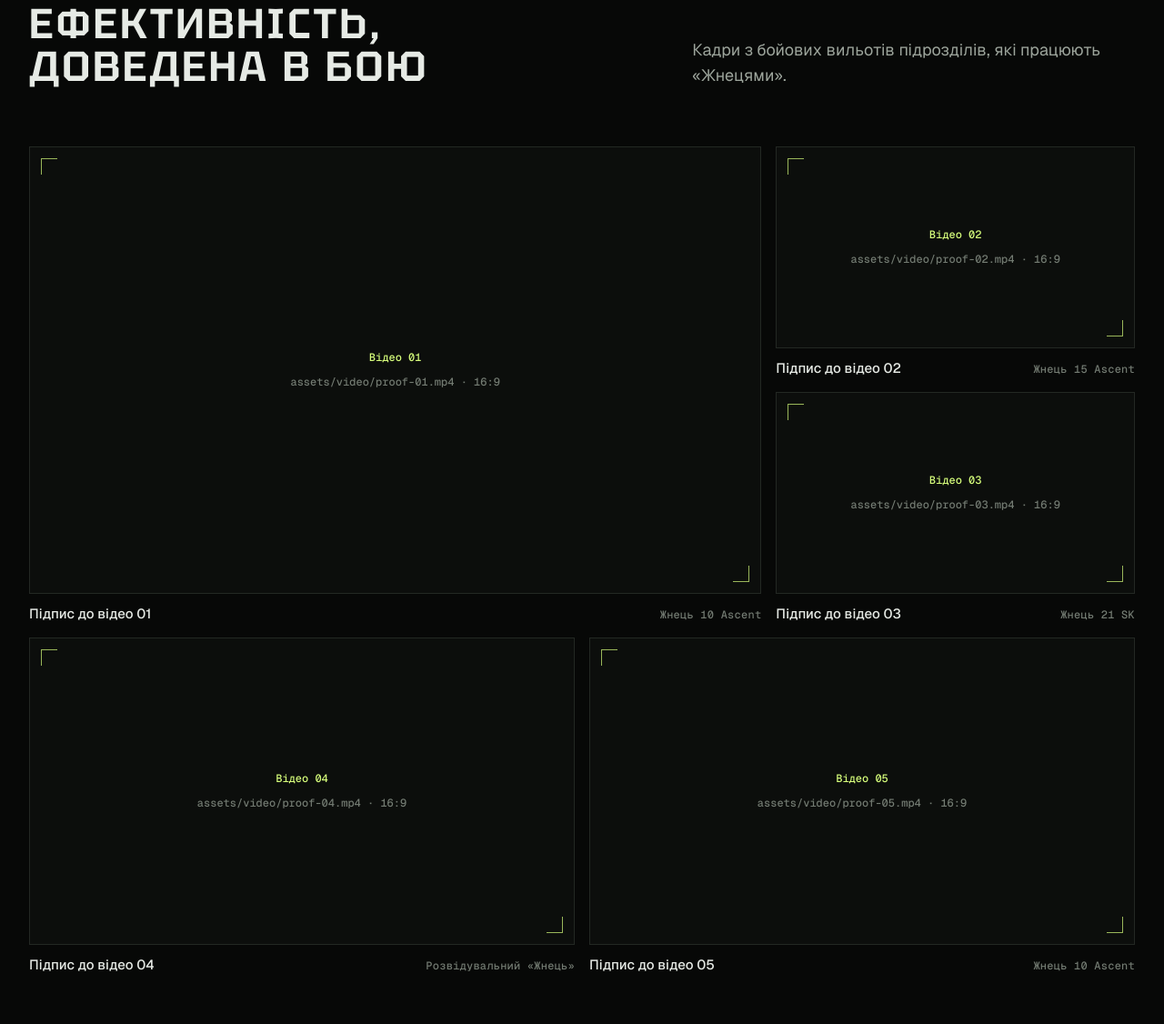
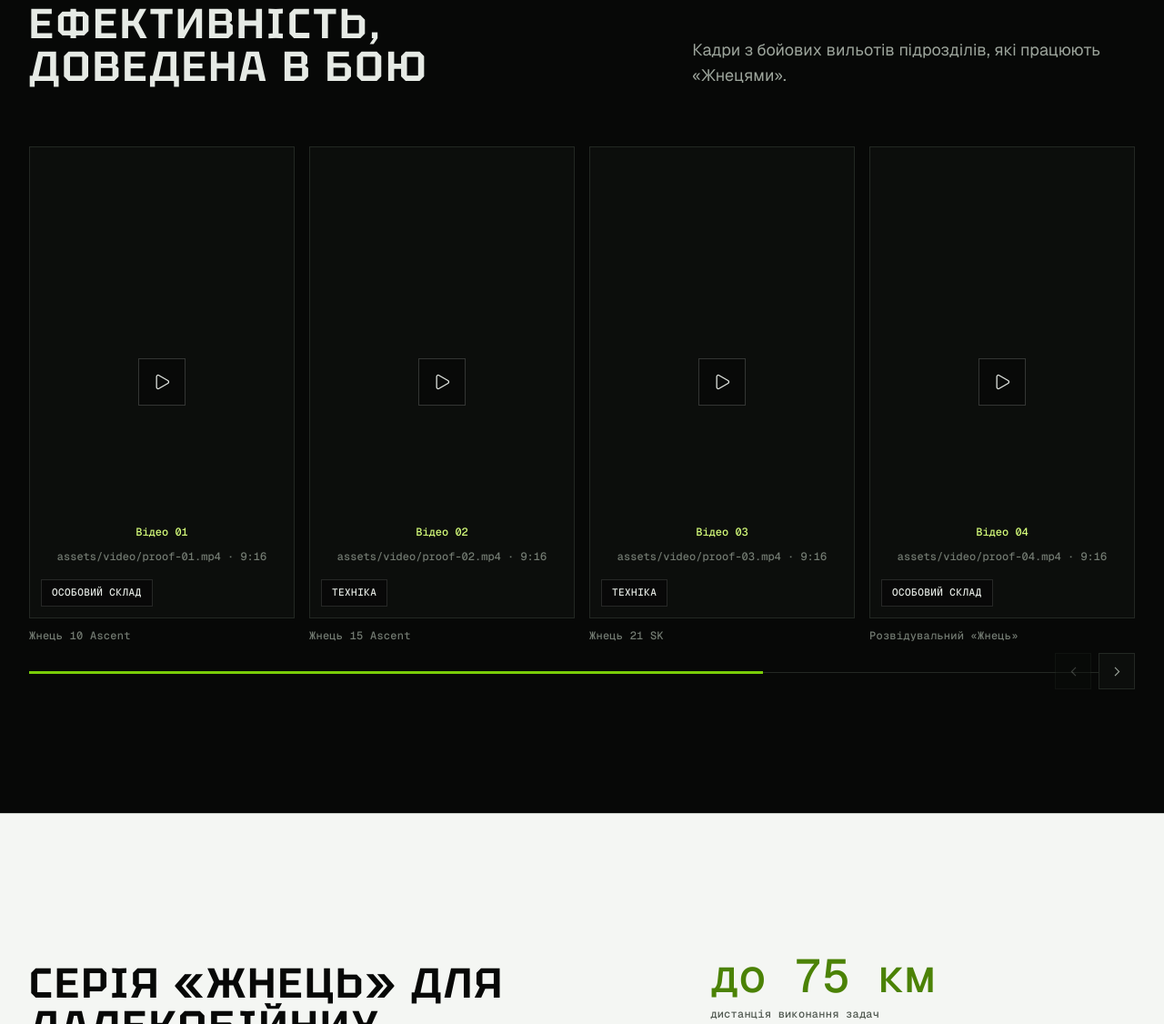
Before and after one commit to shckwrkr/fbt-homepage-prototype, a plain HTML site: page index.html in a window 1280 px wide. Shown: the part 1899-3025 px from the top of the page at 91% size. Drawn offline with nearby package versions, Linux system fonts and the light colour scheme.

Commit message:
Блок доказів: карусель вертикальних відео 9:16
- горизонтальна карусель замість бенто-сітки, 4/3/1 картки за шириною
- плашка категорії на кадрі, кнопка відтворення, прогрес і стрілки
- відео без звуку, нічого не грає автоматично, файли вантажаться лише після кліку
- прибрано мертві стилі й скрипт старої сітки

Co-Authored-By: Claude Opus 5.5 <noreply@anthropic.com>

```diff
--- a/index.html
+++ b/index.html
@@ -394,24 +394,6 @@ svg.lucide{width:18px;height:18px;stroke-width:1.5;flex:none}
 }
 
 /* Proof — combat footage */
-.proof-grid{display:grid;grid-template-columns:repeat(12,minmax(0,1fr));gap:16px}
-.proof-card{margin:0;display:flex;flex-direction:column;gap:12px}
-.proof-card.a{grid-column:span 8;grid-row:span 2}
-.proof-card.b,.proof-card.c{grid-column:span 4}
-.proof-card.d,.proof-card.e{grid-column:span 6}
-.proof-media{position:relative;aspect-ratio:16/9;overflow:hidden;border:1px solid var(--border-subtle);background:var(--surface-1)}
-.proof-card.a .proof-media{aspect-ratio:auto;flex:1;min-height:0}
-.proof-media video{position:absolute;inset:0;width:100%;height:100%;object-fit:cover;opacity:0;transition:opacity .4s}
-.proof-card.ready video{opacity:1}
-.proof-ph{position:absolute;inset:0;display:grid;place-items:center;align-content:center;gap:10px;text-align:center;font:500 12px/1.4 var(--font-mono);color:var(--text-muted)}
-.proof-ph b{font-weight:500;color:var(--phosphor)}
-.proof-card.ready .proof-ph{display:none}
-.proof-media::before,.proof-media::after{content:"";position:absolute;width:18px;height:18px;z-index:2;pointer-events:none;border:1px solid var(--phosphor);opacity:.7}
-.proof-media::before{left:12px;top:12px;border-right:0;border-bottom:0}
-.proof-media::after{right:12px;bottom:12px;border-left:0;border-top:0}
-.proof-card figcaption{display:flex;justify-content:space-between;gap:16px;align-items:baseline}
-.proof-card figcaption .t{font:500 15px/1.35 var(--font-body);color:var(--text-primary)}
-@media (max-width:860px){.proof-card.a,.proof-card.b,.proof-card.c,.proof-card.d,.proof-card.e{grid-column:1/-1;grid-row:auto}.proof-card.a .proof-media{aspect-ratio:16/9;flex:none}}
 </style>
 <style>
 .support-sec .stages{list-style:none;margin:0;padding:0;display:grid;grid-template-columns:repeat(3,minmax(0,1fr));border-top:1px solid var(--border-strong)}
@@ -572,6 +554,45 @@ svg.lucide{width:18px;height:18px;stroke-width:1.5;flex:none}
 .soc svg{width:19px;height:19px;fill:none;stroke:currentColor;stroke-width:1.6;stroke-linejoin:round}
 .soc svg path{fill:currentColor;stroke:none}
 </style>
+<style id="pv-css">
+.pv{position:relative}
+.pv-track{display:flex;gap:16px;overflow-x:auto;scroll-snap-type:x mandatory;scroll-behavior:smooth;scrollbar-width:none;padding-bottom:4px}
+.pv-track::-webkit-scrollbar{display:none}
+.pv-card{margin:0;scroll-snap-align:start;display:flex;flex-direction:column;gap:12px;flex:0 0 calc((100% - 48px)/4)}
+.pv-media{position:relative;aspect-ratio:9/16;overflow:hidden;border:1px solid var(--border-subtle);background:var(--surface-1)}
+.pv-media video{position:absolute;inset:0;width:100%;height:100%;object-fit:cover;opacity:0;transition:opacity .4s}
+.pv-card.ready video{opacity:1}
+.pv-ph{position:absolute;inset:0;display:grid;place-items:center;align-content:center;gap:10px;text-align:center;
+  font:500 12px/1.4 var(--font-mono);color:var(--text-muted);padding:0 16px 58px;align-content:end}
+.pv-ph b{font-weight:500;color:var(--phosphor)}
+.pv-card.ready .pv-ph{display:none}
+.pv-play{position:absolute;z-index:2;display:grid;place-items:center;border:1px solid rgba(230,234,229,.2);
+  background:rgba(7,8,7,.6);backdrop-filter:blur(6px);-webkit-backdrop-filter:blur(6px);color:var(--text-primary);cursor:pointer;
+  transition:background-color var(--dur-fast) var(--ease),color var(--dur-fast) var(--ease),border-color var(--dur-fast) var(--ease)}
+.pv-play{left:50%;top:50%;transform:translate(-50%,-50%);width:52px;height:52px}
+.pv-play:hover{background:var(--green-500);border-color:var(--green-500);color:var(--carbon-950)}
+.pv-play svg{width:20px;height:20px}
+.pv-card.playing .pv-play{opacity:0;pointer-events:none}
+.pv-media:hover .pv-play,.pv-card.playing .pv-media:hover .pv-play{opacity:1;pointer-events:auto}
+.pv-tag{position:absolute;left:12px;bottom:12px;z-index:2;max-width:calc(100% - 24px);padding:7px 11px;
+  background:rgba(7,8,7,.72);backdrop-filter:blur(6px);-webkit-backdrop-filter:blur(6px);border:1px solid rgba(230,234,229,.14);
+  font:500 11px/1.25 var(--font-mono);letter-spacing:.04em;text-transform:uppercase;color:var(--text-primary)}
+.pv-card figcaption{color:var(--text-muted)}
+.pv-bar{margin-top:28px;height:1px;background:var(--border-subtle);position:relative}
+.pv-progress{position:absolute;left:0;top:-1px;height:3px;background:var(--green-500);width:25%;
+  transition:width .2s var(--ease),left .2s var(--ease)}
+.pv-nav{position:absolute;right:0;bottom:-18px;display:flex;gap:8px}
+.pv-arrow{display:grid;place-items:center;width:40px;height:40px;border:1px solid var(--border-subtle);
+  background:var(--surface-1);color:var(--text-secondary);cursor:pointer;
+  transition:background-color var(--dur-fast) var(--ease),color var(--dur-fast) var(--ease),border-color var(--dur-fast) var(--ease)}
+.pv-arrow:hover:not(:disabled){background:var(--green-500);border-color:var(--green-500);color:var(--carbon-950)}
+.pv-arrow:disabled{opacity:.35;cursor:default}
+.pv-arrow svg{width:17px;height:17px}
+@media (max-width:1100px){.pv-card{flex-basis:calc((100% - 32px)/3)}}
+@media (max-width:860px){.pv-card{flex-basis:calc((100% - 16px)/2)}.pv-nav{display:none}}
+@media (max-width:560px){.pv-card{flex-basis:78%}}
+@media (prefers-reduced-motion:reduce){.pv-track{scroll-behavior:auto}}
+</style>
 </head>
 <body>
 
@@ -652,52 +673,80 @@ svg.lucide{width:18px;height:18px;stroke-width:1.5;flex:none}
         <h2 class="display" id="proof-title">Ефективність, доведена в бою</h2>
         <p class="lead">Кадри з бойових вильотів підрозділів, які працюють «Жнецями».</p>
       </div>
-      <div class="proof-grid" data-reveal>
-        <figure class="proof-card a">
-          <div class="proof-media">
-            <video muted loop playsinline preload="none" loading="lazy" width="1280" height="720" aria-label="Бойове застосування: Жнець 10 Ascent">
-              <source src="assets/video/proof-01.mp4" type="video/mp4">
+            <div class="pv" data-reveal>
+        <div class="pv-track" role="list">
+        <figure class="pv-card">
+          <div class="pv-media">
+            <video muted loop playsinline preload="none" width="720" height="1280" aria-label="Бойове застосування: Жнець 10 Ascent">
+              <source data-src="assets/video/proof-01.mp4" type="video/mp4">
             </video>
-            <div class="proof-ph"><b>Відео 01</b><span>assets/video/proof-01.mp4 · 16:9</span></div>
+            <div class="pv-ph"><b>Відео 01</b><span>assets/video/proof-01.mp4 · 9:16</span></div>
+            <button class="pv-play" type="button" aria-label="Відтворити"><i data-lucide="play"></i></button>
+            <span class="pv-tag">Особовий склад</span>
           </div>
-          <figcaption><span class="t">Підпис до відео 01</span><span class="label">Жнець 10 Ascent</span></figcaption>
+          <figcaption class="label">Жнець 10 Ascent</figcaption>
         </figure>
-        <figure class="proof-card b">
-          <div class="proof-media">
-            <video muted loop playsinline preload="none" loading="lazy" width="1280" height="720" aria-label="Бойове застосування: Жнець 15 Ascent">
-              <source src="assets/video/proof-02.mp4" type="video/mp4">
+        <figure class="pv-card">
+          <div class="pv-media">
+            <video muted loop playsinline preload="none" width="720" height="1280" aria-label="Бойове застосування: Жнець 15 Ascent">
+              <source data-src="assets/video/proof-02.mp4" type="video/mp4">
             </video>
-            <div class="proof-ph"><b>Відео 02</b><span>assets/video/proof-02.mp4 · 16:9</span></div>
+            <div class="pv-ph"><b>Відео 02</b><span>assets/video/proof-02.mp4 · 9:16</span></div>
+            <button class="pv-play" type="button" aria-label="Відтворити"><i data-lucide="play"></i></button>
+            <span class="pv-tag">Техніка</span>
           </div>
-          <figcaption><span class="t">Підпис до відео 02</span><span class="label">Жнець 15 Ascent</span></figcaption>
+          <figcaption class="label">Жнець 15 Ascent</figcaption>
         </figure>
-        <figure class="proof-card c">
-          <div class="proof-media">
-            <video muted loop playsinline preload="none" loading="lazy" width="1280" height="720" aria-label="Бойове застосування: Жнець 21 SK">
-              <source src="assets/video/proof-03.mp4" type="video/mp4">
+        <figure class="pv-card">
+          <div class="pv-media">
+            <video muted loop playsinline preload="none" width="720" height="1280" aria-label="Бойове застосування: Жнець 21 SK">
+              <source data-src="assets/video/proof-03.mp4" type="video/mp4">
             </video>
-            <div class="proof-ph"><b>Відео 03</b><span>assets/video/proof-03.mp4 · 16:9</span></div>
+            <div class="pv-ph"><b>Відео 03</b><span>assets/video/proof-03.mp4 · 9:16</span></div>
+            <button class="pv-play" type="button" aria-label="Відтворити"><i data-lucide="play"></i></button>
+            <span class="pv-tag">Техніка</span>
           </div>
-          <figcaption><span class="t">Підпис до відео 03</span><span class="label">Жнець 21 SK</span></figcaption>
+          <figcaption class="label">Жнець 21 SK</figcaption>
         </figure>
-        <figure class="proof-card d">
-          <div class="proof-media">
-            <video muted loop playsinline preload="none" loading="lazy" width="1280" height="720" aria-label="Бойове застосування: Розвідувальний «Жнець»">
-              <source src="assets/video/proof-04.mp4" type="video/mp4">
+        <figure class="pv-card">
+          <div class="pv-media">
+            <video muted loop playsinline preload="none" width="720" height="1280" aria-label="Бойове застосування: Розвідувальний «Жнець»">
+              <source data-src="assets/video/proof-04.mp4" type="video/mp4">
             </video>
-            <div class="proof-ph"><b>Відео 04</b><span>assets/video/proof-04.mp4 · 16:9</span></div>
+            <div class="pv-ph"><b>Відео 04</b><span>assets/video/proof-04.mp4 · 9:16</span></div>
+            <button class="pv-play" type="button" aria-label="Відтворити"><i data-lucide="play"></i></button>
+            <span class="pv-tag">Особовий склад</span>
           </div>
-          <figcaption><span class="t">Підпис до відео 04</span><span class="label">Розвідувальний «Жнець»</span></figcaption>
+          <figcaption class="label">Розвідувальний «Жнець»</figcaption>
         </figure>
-        <figure class="proof-card e">
-          <div class="proof-media">
-            <video muted loop playsinline preload="none" loading="lazy" width="1280" height="720" aria-label="Бойове застосування: Жнець 10 Ascent">
-              <source src="assets/video/proof-05.mp4" type="video/mp4">
+        <figure class="pv-card">
+          <div class="pv-media">
+            <video muted loop playsinline preload="none" width="720" height="1280" aria-label="Бойове застосування: Жнець 10 Ascent">
+              <source data-src="assets/video/proof-05.mp4" type="video/mp4">
             </video>
-            <div class="proof-ph"><b>Відео 05</b><span>assets/video/proof-05.mp4 · 16:9</span></div>
+            <div class="pv-ph"><b>Відео 05</b><span>assets/video/proof-05.mp4 · 9:16</span></div>
+            <button class="pv-play" type="button" aria-label="Відтворити"><i data-lucide="play"></i></button>
+            <span class="pv-tag">Техніка</span>
           </div>
-          <figcaption><span class="t">Підпис до відео 05</span><span class="label">Жнець 10 Ascent</span></figcaption>
+          <figcaption class="label">Жнець 10 Ascent</figcaption>
         </figure>
+        <figure class="pv-card">
+          <div class="pv-media">
+            <video muted loop playsinline preload="none" width="720" height="1280" aria-label="Бойове застосування: Жнець 15 Ascent">
+              <source data-src="assets/video/proof-06.mp4" type="video/mp4">
+            </video>
+            <div class="pv-ph"><b>Відео 06</b><span>assets/video/proof-06.mp4 · 9:16</span></div>
+            <button class="pv-play" type="button" aria-label="Відтворити"><i data-lucide="play"></i></button>
+            <span class="pv-tag">Особовий склад</span>
+          </div>
+          <figcaption class="label">Жнець 15 Ascent</figcaption>
+        </figure>
+        </div>
+        <div class="pv-bar"><span class="pv-progress"></span></div>
+        <div class="pv-nav">
+          <button class="pv-arrow" type="button" data-dir="-1" aria-label="Попередні відео"><i data-lucide="chevron-left"></i></button>
+          <button class="pv-arrow" type="button" data-dir="1" aria-label="Наступні відео"><i data-lucide="chevron-right"></i></button>
+        </div>
       </div>
     </div>
   </section>
@@ -901,16 +950,6 @@ svg.lucide{width:18px;height:18px;stroke-width:1.5;flex:none}
     el.addEventListener('focus',function(){openItem(el)});
   });
 
-  /* Proof videos: play only while on screen; placeholder until a file loads */
-  [].slice.call(document.querySelectorAll('.proof-card video')).forEach(function(v){
-    var card=v.closest('.proof-card');
-    v.addEventListener('loadeddata',function(){card.classList.add('ready')});
-    if(matchMedia('(prefers-reduced-motion: reduce)').matches){v.controls=true;v.preload='metadata';return}
-    if(!('IntersectionObserver' in window)){v.preload='auto';v.play().catch(function(){});return}
-    new IntersectionObserver(function(es){es.forEach(function(e){
-      if(e.isIntersecting){if(v.preload==='none'){v.preload='auto';v.load()}v.play().catch(function(){})}else v.pause();
-    })},{threshold:.35}).observe(v);
-  });
 
   /* Lead form — prototype only, nothing is sent */
   var lf=document.getElementById('lead-form');
@@ -947,5 +986,42 @@ svg.lucide{width:18px;height:18px;stroke-width:1.5;flex:none}
 
 })();
 </script>
+<script id="pv-js">
+(function(){
+  var pv=document.querySelector('.pv'); if(!pv) return;
+  var track=pv.querySelector('.pv-track'), prog=pv.querySelector('.pv-progress'),
+      arrows=pv.querySelectorAll('.pv-arrow'), cards=[].slice.call(pv.querySelectorAll('.pv-card'));
+
+  function step(){ var c=cards[0]; return c?c.getBoundingClientRect().width+16:300; }
+  function sync(){
+    var max=track.scrollWidth-track.clientWidth;
+    var vis=Math.min(1,track.clientWidth/track.scrollWidth);
+    var p=max>1?track.scrollLeft/max:0;
+    prog.style.width=(vis*100)+'%';
+    prog.style.left=(p*(100-vis*100))+'%';
+    arrows[0].disabled=track.scrollLeft<4;
+    arrows[1].disabled=track.scrollLeft>max-4;
+  }
+  track.addEventListener('scroll',sync,{passive:true});
+  addEventListener('resize',sync); sync();
+  arrows.forEach(function(b){ b.addEventListener('click',function(){
+    track.scrollBy({left:+b.dataset.dir*step()*2,behavior:'smooth'});
+  });});
+
+  cards.forEach(function(card){
+    var v=card.querySelector('video'), play=card.querySelector('.pv-play');
+    function load(){ if(v.dataset.on) return; v.dataset.on='1';
+      [].slice.call(v.querySelectorAll('source')).forEach(function(s){ if(s.dataset.src){ s.src=s.dataset.src; } });
+      v.load(); v.addEventListener('loadeddata',function(){ card.classList.add('ready'); },{once:true}); }
+    play.addEventListener('click',function(){
+      load();
+      if(v.paused){ cards.forEach(function(o){ if(o!==card){ var ov=o.querySelector('video'); ov.pause(); o.classList.remove('playing'); } });
+        v.play().then(function(){ card.classList.add('playing'); }).catch(function(){});
+        play.setAttribute('aria-label','Пауза');
+      } else { v.pause(); card.classList.remove('playing'); play.setAttribute('aria-label','Відтворити'); }
+    });
+  });
+})();
+</script>
 </body>
 </html>
```
